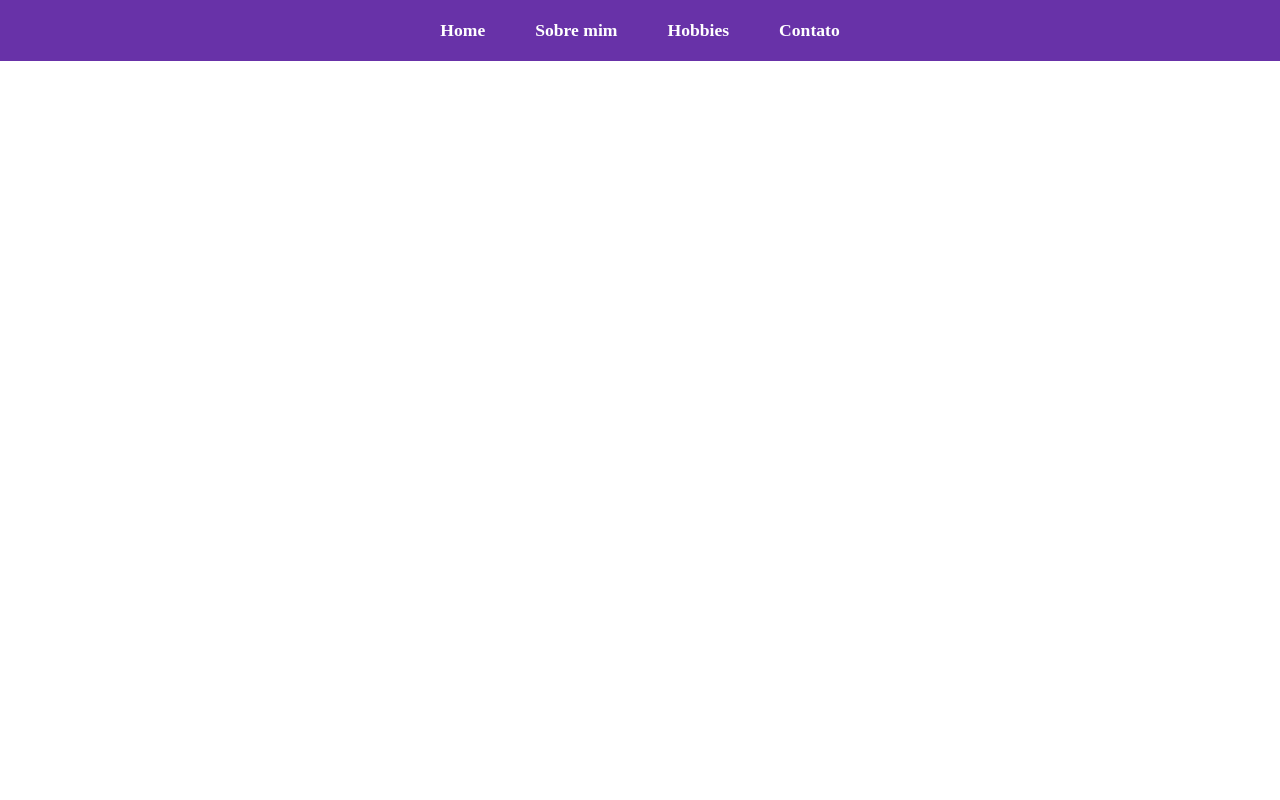
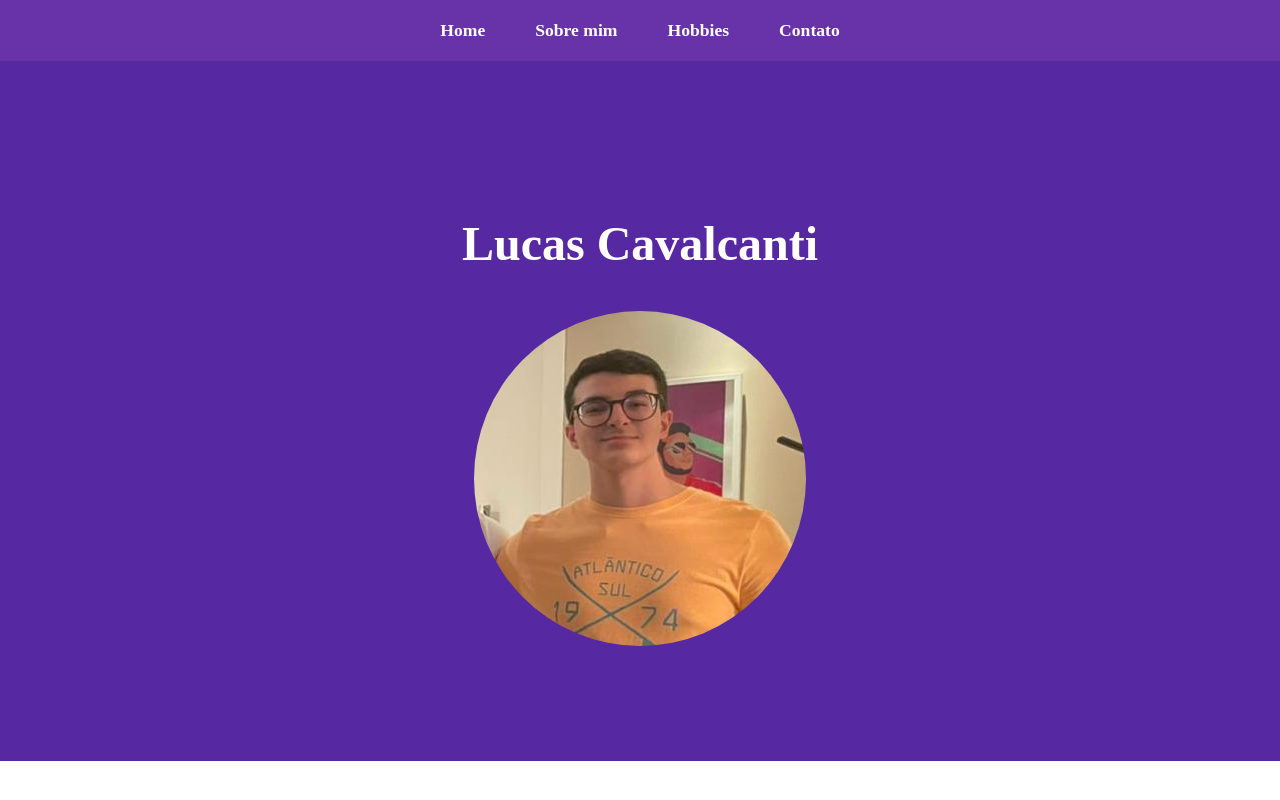
Before and after one commit to CavalcantiLucas/Portfolio, a plain HTML site: page index.html in a window 1280 px wide. Drawn offline with Linux system fonts and the light colour scheme.

Commit message:
Home Section

```diff
--- a/index.html
+++ b/index.html
@@ -4,7 +4,7 @@
     <meta charset="UTF-8">
     <meta http-equiv="X-UA-Compatible" content="IE=edge">
     <meta name="viewport" content="width=device-width, initial-scale=1.0">
-    <title>Lucas Cavalcanti Site</title>
+    <title>Lucas Cavalcanti</title>
     <link rel="stylesheet" href="style.css">
 </head>
 <body>
@@ -16,5 +16,14 @@
             <li><a href="#">Contato</a></li>
         </ul>
     </nav>
+
+    <section id="home">
+        <div class="main">
+            <h1 class="headings">Lucas Cavalcanti</h1>
+            <img src="/assets/profile.jpg" alt="" class="imagem-perfil">
+        </div>
+    </section>
+
+    <section id=""></section>
 </body>
 </html>
--- a/style.css
+++ b/style.css
@@ -32,5 +32,34 @@
 }
 
 .navbar ul li a:hover {
+    background-color: black;
+    color: #03fc1c;
+}
 
+#home {
+    display: flex;
+    flex-direction: column;
+    background-color: #5628a1;
+    height: 700px;
+    justify-content: center;
+    align-items: center;
+    color: white;
 }
+
+.main{
+    display: flex;
+    flex-direction: column;
+    border: none;
+    align-items: center;
+}
+
+.headings{
+    font-family: century;
+    font-size: 3rem;
+    text-align: center;
+    margin: 40px 0px;
+}
+
+.imagem-perfil{
+    border-radius: 50%;
+}
```
Also changed, not shown: assets/profile.jpg (added), assets/profile.svg (deleted).
